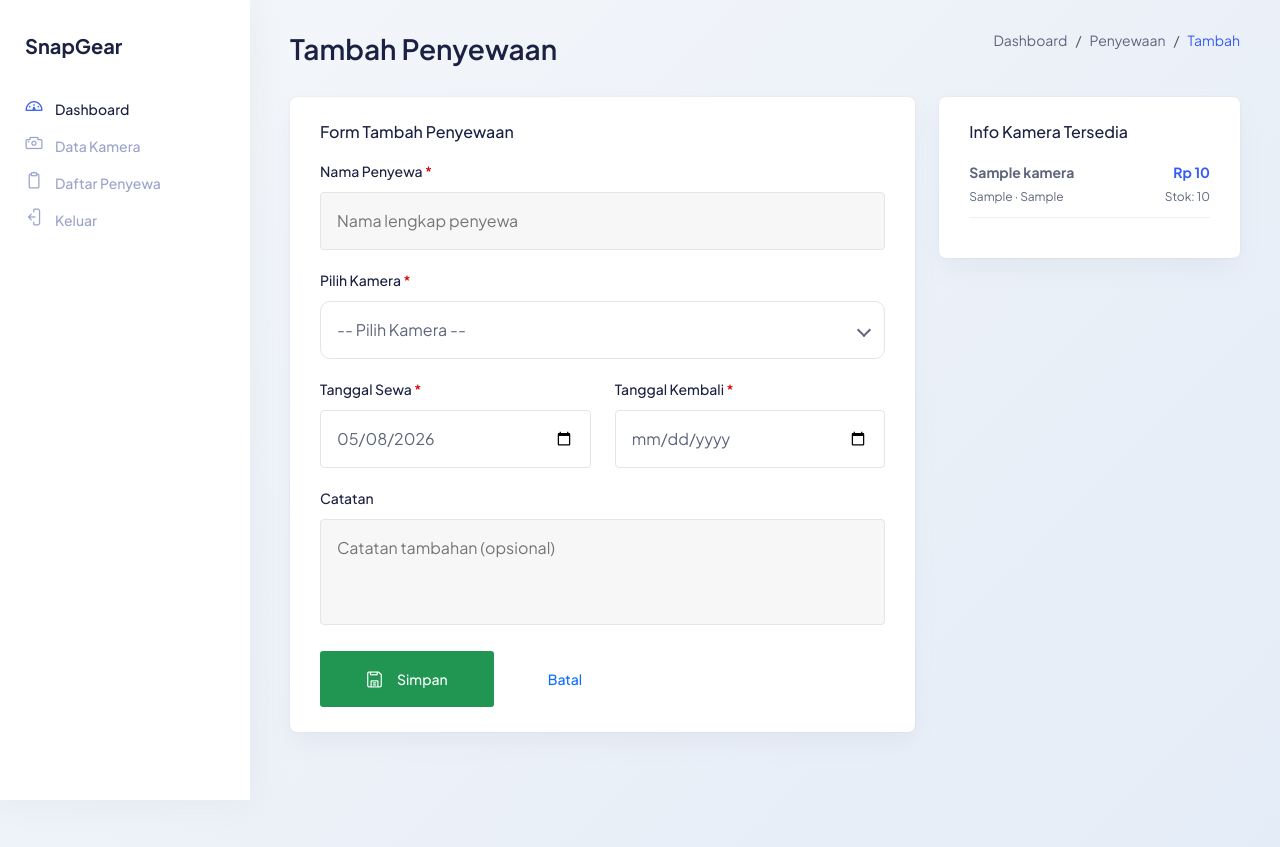
After one commit to Violincello06/uts-web-ralipp, a PHP site: page /add_penyewaan.php in a window 1280 px wide. The commit adds this page. Run offline with PHP 8.4, Linux system fonts and the light colour scheme; the visitor is signed in with stand-in values (Sample User, id 1); tables that the repository leaves empty or names only in its code hold one stand-in row (values such as "Sample post").

Commit message:
menambahkan database baru yang ter relasi, menjadi file penyewaan.php

```diff
--- /dev/null
+++ b/add_penyewaan.php
@@ -0,0 +1,239 @@
+<?php
+session_start();
+require_once 'koneksi.php';
+if (!isset($_SESSION['user_id'])) { header("Location: login.php"); exit; }
+
+$error = '';
+
+if ($_SERVER['REQUEST_METHOD'] == 'POST') {
+    $nama_penyewa    = trim($_POST['nama_penyewa']);
+    $id_kamera       = (int) $_POST['id_kamera'];
+    $tanggal_sewa    = $_POST['tanggal_sewa'];
+    $tanggal_kembali = $_POST['tanggal_kembali'];
+    $catatan         = trim($_POST['catatan']);
+
+    if (empty($nama_penyewa) || empty($id_kamera) || empty($tanggal_sewa) || empty($tanggal_kembali)) {
+        $error = 'Semua field wajib diisi!';
+    } elseif ($tanggal_kembali <= $tanggal_sewa) {
+        $error = 'Tanggal kembali harus lebih dari tanggal sewa!';
+    } else {
+        // Cek stok kamera
+        $kamera = $conn->query("SELECT * FROM kamera WHERE id = $id_kamera AND stok > 0 AND status = 'tersedia'")->fetch_assoc();
+        if (!$kamera) {
+            $error = 'Kamera tidak tersedia atau stok habis!';
+        } else {
+            $lama_sewa  = (strtotime($tanggal_kembali) - strtotime($tanggal_sewa)) / 86400;
+            $total_bayar = $lama_sewa * $kamera['harga_sewa'];
+
+            // Generate kode sewa
+            $last_kode = $conn->query("SELECT kode_sewa FROM penyewaan ORDER BY id DESC LIMIT 1")->fetch_assoc();
+            $next_num  = $last_kode ? ((int) substr($last_kode['kode_sewa'], 3)) + 1 : 1;
+            $kode_sewa = 'SW-' . str_pad($next_num, 5, '0', STR_PAD_LEFT);
+
+            $stmt = $conn->prepare("INSERT INTO penyewaan (kode_sewa, nama_penyewa, id_kamera, tanggal_sewa, tanggal_kembali, lama_sewa, total_bayar, catatan) VALUES (?,?,?,?,?,?,?,?)");
+            $stmt->bind_param("ssissids", $kode_sewa, $nama_penyewa, $id_kamera, $tanggal_sewa, $tanggal_kembali, $lama_sewa, $total_bayar, $catatan);
+
+            if ($stmt->execute()) {
+                // Kurangi stok & update status kamera
+                $conn->query("UPDATE kamera SET stok = stok - 1, status = IF(stok - 1 <= 0, 'disewa', status) WHERE id = $id_kamera");
+                header("Location: penyewaan.php?notif=tambah"); exit;
+            } else {
+                $error = 'Gagal menyimpan data!';
+            }
+        }
+    }
+}
+
+// Ambil kamera yang tersedia
+$kamera_list = $conn->query("SELECT id, kode_kamera, nama_kamera, harga_sewa, stok FROM kamera WHERE status = 'tersedia' AND stok > 0 ORDER BY nama_kamera");
+?>
+<!DOCTYPE html>
+<html lang="id">
+<head>
+  <meta charset="UTF-8"/>
+  <meta name="viewport" content="width=device-width, initial-scale=1.0"/>
+  <title>Tambah Penyewaan - Rental Kamera</title>
+  <link rel="stylesheet" href="assets/css/bootstrap.min.css"/>
+  <link rel="stylesheet" href="assets/css/lineicons.css"/>
+  <link rel="stylesheet" href="assets/css/materialdesignicons.min.css"/>
+  <link rel="stylesheet" href="assets/css/main.css"/>
+</head>
+<body>
+
+<?php include 'partials/sidebar.php'; ?>
+
+<main class="main-wrapper">
+  <?php include 'partials/header.php'; ?>
+
+  <section class="section">
+    <div class="container-fluid">
+
+      <div class="title-wrapper pt-30">
+        <div class="row align-items-center">
+          <div class="col-md-6">
+            <div class="title"><h2>Tambah Penyewaan</h2></div>
+          </div>
+          <div class="col-md-6">
+            <div class="breadcrumb-wrapper">
+              <nav aria-label="breadcrumb">
+                <ol class="breadcrumb">
+                  <li class="breadcrumb-item"><a href="main.php">Dashboard</a></li>
+                  <li class="breadcrumb-item"><a href="penyewaan.php">Penyewaan</a></li>
+                  <li class="breadcrumb-item active">Tambah</li>
+                </ol>
+              </nav>
+            </div>
+          </div>
+        </div>
+      </div>
+
+      <div class="row">
+        <div class="col-lg-8">
+          <div class="card-style mb-30">
+            <h6 class="mb-20 text-medium">Form Tambah Penyewaan</h6>
+
+            <?php if (!empty($error)): ?>
+              <div class="alert alert-danger alert-dismissible fade show mb-20">
+                <i class="lni lni-warning me-2"></i><?= htmlspecialchars($error) ?>
+                <button type="button" class="btn-close" data-bs-dismiss="alert"></button>
+              </div>
+            <?php endif; ?>
+
+            <form method="POST" action="" id="formSewa">
+
+              <div class="input-style-1 mb-20">
+                <label>Nama Penyewa <span class="text-danger">*</span></label>
+                <input type="text" name="nama_penyewa" placeholder="Nama lengkap penyewa"
+                       value="<?= htmlspecialchars($_POST['nama_penyewa'] ?? '') ?>">
+              </div>
+
+              <div class="select-style-1 mb-20">
+                <label>Pilih Kamera <span class="text-danger">*</span></label>
+                <div class="select-position">
+                  <select name="id_kamera" id="id_kamera" onchange="hitungTotal()">
+                    <option value="">-- Pilih Kamera --</option>
+                    <?php if ($kamera_list && $kamera_list->num_rows > 0):
+                      while ($k = $kamera_list->fetch_assoc()): ?>
+                      <option value="<?= $k['id'] ?>"
+                              data-harga="<?= $k['harga_sewa'] ?>"
+                              <?= ($_POST['id_kamera'] ?? '') == $k['id'] ? 'selected':'' ?>>
+                        <?= htmlspecialchars($k['nama_kamera']) ?> (<?= $k['kode_kamera'] ?>) - Rp <?= number_format($k['harga_sewa'],0,',','.') ?>/hari | Stok: <?= $k['stok'] ?>
+                      </option>
+                    <?php endwhile; else: ?>
+                      <option value="" disabled>Tidak ada kamera tersedia</option>
+                    <?php endif; ?>
+                  </select>
+                </div>
+              </div>
+
+              <div class="row">
+                <div class="col-md-6">
+                  <div class="input-style-1 mb-20">
+                    <label>Tanggal Sewa <span class="text-danger">*</span></label>
+                    <input type="date" name="tanggal_sewa" id="tanggal_sewa"
+                           value="<?= htmlspecialchars($_POST['tanggal_sewa'] ?? date('Y-m-d')) ?>"
+                           onchange="hitungTotal()">
+                  </div>
+                </div>
+                <div class="col-md-6">
+                  <div class="input-style-1 mb-20">
+                    <label>Tanggal Kembali <span class="text-danger">*</span></label>
+                    <input type="date" name="tanggal_kembali" id="tanggal_kembali"
+                           value="<?= htmlspecialchars($_POST['tanggal_kembali'] ?? '') ?>"
+                           onchange="hitungTotal()">
+                  </div>
+                </div>
+              </div>
+
+              <!-- Preview kalkulasi -->
+              <div id="preview-hitung" class="card-style mb-20" style="background:#f8f9ff;border:1px solid #e0e7ff;display:none;">
+                <div class="d-flex justify-content-between">
+                  <span class="text-sm text-gray">Lama Sewa</span>
+                  <span class="text-sm text-bold" id="prev-lama">-</span>
+                </div>
+                <div class="d-flex justify-content-between mt-10">
+                  <span class="text-sm text-gray">Harga per Hari</span>
+                  <span class="text-sm" id="prev-harga">-</span>
+                </div>
+                <hr style="margin:10px 0;">
+                <div class="d-flex justify-content-between">
+                  <span class="text-medium">Total Bayar</span>
+                  <span class="text-medium text-bold" id="prev-total" style="color:#365CF5;">-</span>
+                </div>
+              </div>
+
+              <div class="input-style-1 mb-20">
+                <label>Catatan</label>
+                <textarea name="catatan" rows="3" placeholder="Catatan tambahan (opsional)"><?= htmlspecialchars($_POST['catatan'] ?? '') ?></textarea>
+              </div>
+
+              <div class="d-flex gap-2">
+                <button type="submit" class="main-btn success-btn btn-hover">
+                  <i class="lni lni-save me-1"></i> Simpan
+                </button>
+                <a href="penyewaan.php" class="main-btn deactive-btn-2">Batal</a>
+              </div>
+
+            </form>
+          </div>
+        </div>
+
+        <!-- Info Kamera -->
+        <div class="col-lg-4">
+          <div class="card-style mb-30">
+            <h6 class="mb-20 text-medium">Info Kamera Tersedia</h6>
+            <?php
+            $kamera_info = $conn->query("SELECT nama_kamera, kode_kamera, tipe, harga_sewa, stok FROM kamera WHERE status='tersedia' AND stok > 0 ORDER BY nama_kamera");
+            if ($kamera_info && $kamera_info->num_rows > 0):
+              while ($ki = $kamera_info->fetch_assoc()):
+            ?>
+            <div class="d-flex justify-content-between align-items-center mb-15" style="border-bottom:1px solid #f0f0f0;padding-bottom:10px;">
+              <div>
+                <p class="text-sm text-bold"><?= htmlspecialchars($ki['nama_kamera']) ?></p>
+                <span class="text-xs text-gray"><?= $ki['kode_kamera'] ?> · <?= $ki['tipe'] ?></span>
+              </div>
+              <div class="text-end">
+                <p class="text-sm text-bold" style="color:#365CF5;">Rp <?= number_format($ki['harga_sewa'],0,',','.') ?></p>
+                <span class="text-xs text-gray">Stok: <?= $ki['stok'] ?></span>
+              </div>
+            </div>
+            <?php endwhile; else: ?>
+              <p class="text-sm text-gray">Tidak ada kamera tersedia.</p>
+            <?php endif; ?>
+          </div>
+        </div>
+      </div>
+
+    </div>
+  </section>
+</main>
+
+<script src="assets/js/bootstrap.bundle.min.js"></script>
+<script src="assets/js/main.js"></script>
+<script>
+function hitungTotal() {
+    const sel      = document.getElementById('id_kamera');
+    const tglSewa  = document.getElementById('tanggal_sewa').value;
+    const tglKembali = document.getElementById('tanggal_kembali').value;
+    const preview  = document.getElementById('preview-hitung');
+
+    if (!sel.value || !tglSewa || !tglKembali) { preview.style.display='none'; return; }
+
+    const harga = parseFloat(sel.options[sel.selectedIndex].dataset.harga) || 0;
+    const d1    = new Date(tglSewa);
+    const d2    = new Date(tglKembali);
+    const lama  = Math.round((d2 - d1) / 86400000);
+
+    if (lama <= 0) { preview.style.display='none'; return; }
+
+    const total = lama * harga;
+    document.getElementById('prev-lama').textContent  = lama + ' hari';
+    document.getElementById('prev-harga').textContent = 'Rp ' + harga.toLocaleString('id-ID');
+    document.getElementById('prev-total').textContent = 'Rp ' + total.toLocaleString('id-ID');
+    preview.style.display = 'block';
+}
+// Jalankan saat load jika ada nilai POST
+window.addEventListener('load', hitungTotal);
+</script>
+</body>
+</html>
--- a/partials/sidebar.php
+++ b/partials/sidebar.php
@@ -17,6 +17,12 @@
             </a>
           </li>
           <li class="nav-item">
+            <a href="penyewaan.php">
+              <span class="icon"><i class="lni lni-clipboard"></i></span>
+              <span class="text">Daftar Penyewa</span>
+            </a>
+          </li>
+          <li class="nav-item">
             <a href="logout.php">
               <span class="icon"><i class="lni lni-exit"></i></span>
               <span class="text">Keluar</span>
```
Also changed, not shown: penyewaan.php (added, +225 -0 lines), 1 other file.
